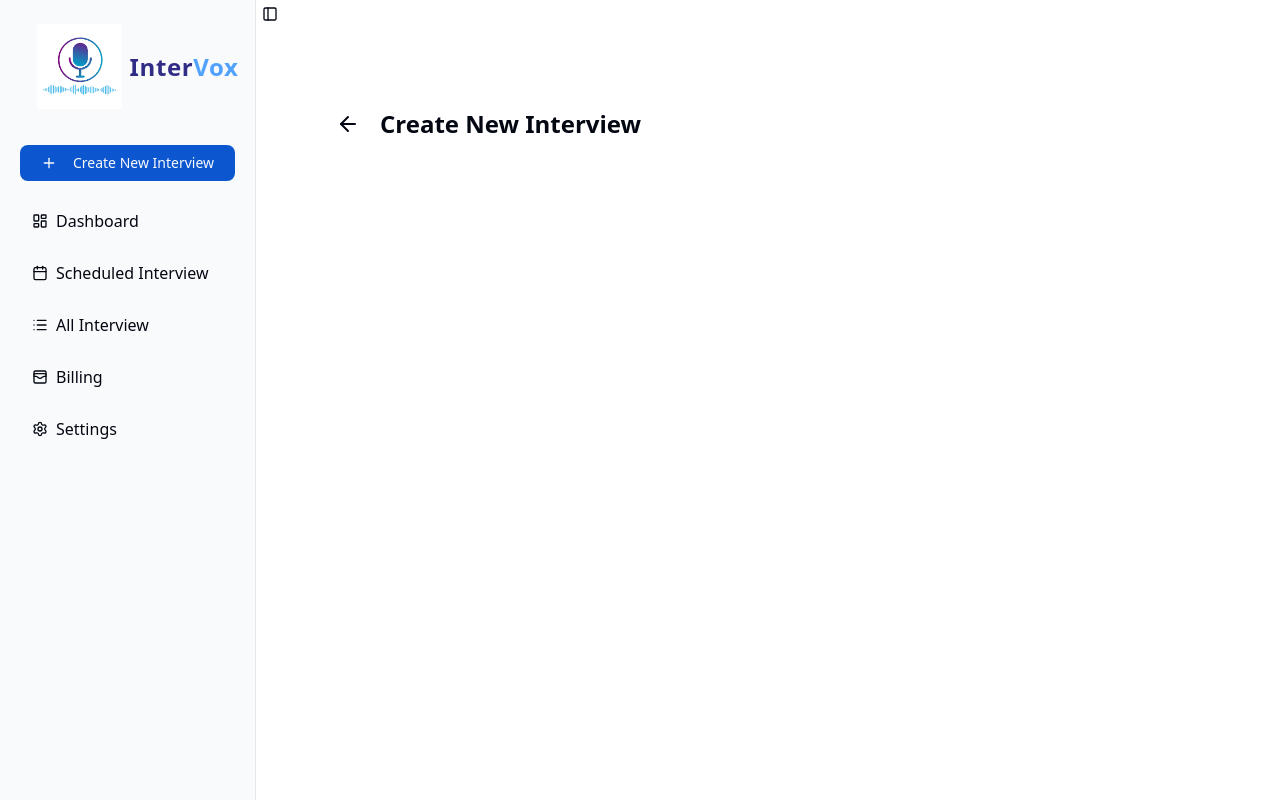
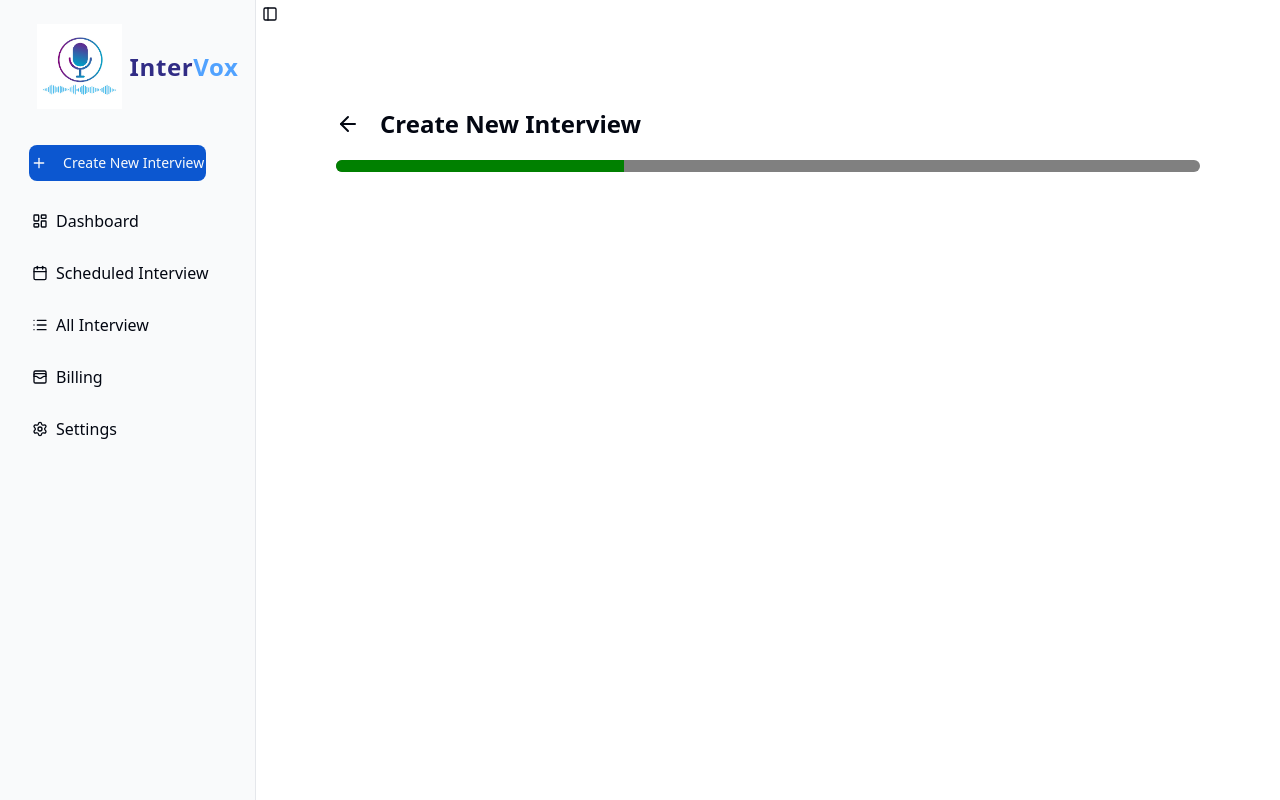
Before and after one commit to Manekapiyu/voice-recruiter-ai-interview, a Next.js app: page /dashboard/create-interview in a window 1280 px wide. Built offline with nearby package versions, Linux system fonts and the light colour scheme.

Commit message:
add progress bar

```diff
--- a/app/(main)/_components/AppSidebar.jsx
+++ b/app/(main)/_components/AppSidebar.jsx
@@ -18,9 +18,8 @@ import { SideBarOptions } from "@/services/Constants";
 import { usePathname } from "next/navigation";
 
 export default function AppSidebar() {
-
-  const path=usePathname();
-  console.log (path);
+  const path = usePathname();
+  console.log(path);
   return (
     <Sidebar>
       <SidebarHeader className="flex flex-col items-center mt-4">
@@ -31,20 +30,33 @@ export default function AppSidebar() {
             <span className="text-blue-400">Vox</span>
           </h1>
         </div>
-        <Button className="w-[90%] mt-5">
-          <Plus className="mr-2" /> Create New Interview
-        </Button>
+        <Link href="/dashboard/create-interview">
+          <Button className="w-[90%] mt-5">
+            <Plus className="mr-2" /> Create New Interview
+          </Button>
+        </Link>
       </SidebarHeader>
 
       <SidebarContent>
         <SidebarGroup>
           <SidebarMenu>
             {SideBarOptions.map((option, index) => (
-              <SidebarMenuItem key={index} className='p-1'>
-                <SidebarMenuButton asChild className={`p-5 ${path == option.path && 'bg-blue-50'}`}>
-                  <Link href={option.path} >
-                    <option.icon className= {`${path == option.path && 'text-primary'}`}/>
-                    <span className={` font- medium text-[16px] ${path == option.path && 'text-primary'}`}>{option.name}</span>
+              <SidebarMenuItem key={index} className="p-1">
+                <SidebarMenuButton
+                  asChild
+                  className={`p-5 ${path == option.path && "bg-blue-50"}`}
+                >
+                  <Link href={option.path}>
+                    <option.icon
+                      className={`${path == option.path && "text-primary"}`}
+                    />
+                    <span
+                      className={` font- medium text-[16px] ${
+                        path == option.path && "text-primary"
+                      }`}
+                    >
+                      {option.name}
+                    </span>
                   </Link>
                 </SidebarMenuButton>
               </SidebarMenuItem>
--- a/app/(main)/dashboard/create-interview/page.jsx
+++ b/app/(main)/dashboard/create-interview/page.jsx
@@ -1,11 +1,13 @@
 "use client"
 
-import React from "react";
+import React, { useState } from "react";
 import {ArrowLeft} from 'lucide-react';
 import { useRouter } from "next/navigation";
+import { Progress } from "@radix-ui/react-progress";
 
 export default function CreateInterview() {
   const router=useRouter();
+  const [step,setStep]=useState(1);
   return (
     <div className="mt-10 px-10 ">
       <div className="flex gap-5 items-center">
@@ -13,7 +15,15 @@ export default function CreateInterview() {
         <h2 className="font-bold text-2xl">Create New Interview</h2>
 
 
+
       </div>
+      <progress
+  value={ step * 33.33}
+  max={100}
+  className="my-5 w-full h-3 rounded-lg overflow-hidden"
+/>
+
+
     </div>
   );
 }
--- /dev/null
+++ b/app/components/ui/progress.jsx
@@ -0,0 +1,29 @@
+"use client"
+
+import * as React from "react"
+import * as ProgressPrimitive from "@radix-ui/react-progress"
+
+import { cn } from "@/lib/utils"
+
+function Progress({
+  className,
+  value,
+  ...props
+}) {
+  return (
+    <ProgressPrimitive.Root
+      data-slot="progress"
+      className={cn(
+        "bg-primary/20 relative h-2 w-full overflow-hidden rounded-full",
+        className
+      )}
+      {...props}>
+      <ProgressPrimitive.Indicator
+        data-slot="progress-indicator"
+        className="bg-primary h-full w-full flex-1 transition-all"
+        style={{ transform: `translateX(-${100 - (value || 0)}%)` }} />
+    </ProgressPrimitive.Root>
+  );
+}
+
+export { Progress }
--- a/components/ui/sidebar.jsx
+++ b/components/ui/sidebar.jsx
@@ -1,5 +1,5 @@
 "use client";
-import * as React from "react"
+import React from "react"
 import { Slot } from "@radix-ui/react-slot"
 import { cva } from "class-variance-authority";
 import { PanelLeftIcon } from "lucide-react"
--- a/package.json
+++ b/package.json
@@ -9,6 +9,7 @@
   },
   "dependencies": {
     "@radix-ui/react-dialog": "^1.1.15",
+    "@radix-ui/react-progress": "^1.1.7",
     "@radix-ui/react-separator": "^1.1.7",
     "@radix-ui/react-slot": "^1.2.3",
     "@radix-ui/react-tooltip": "^1.2.8",
```
Also changed, not shown: 1 other file (tests, documents, lock files or other folders).
